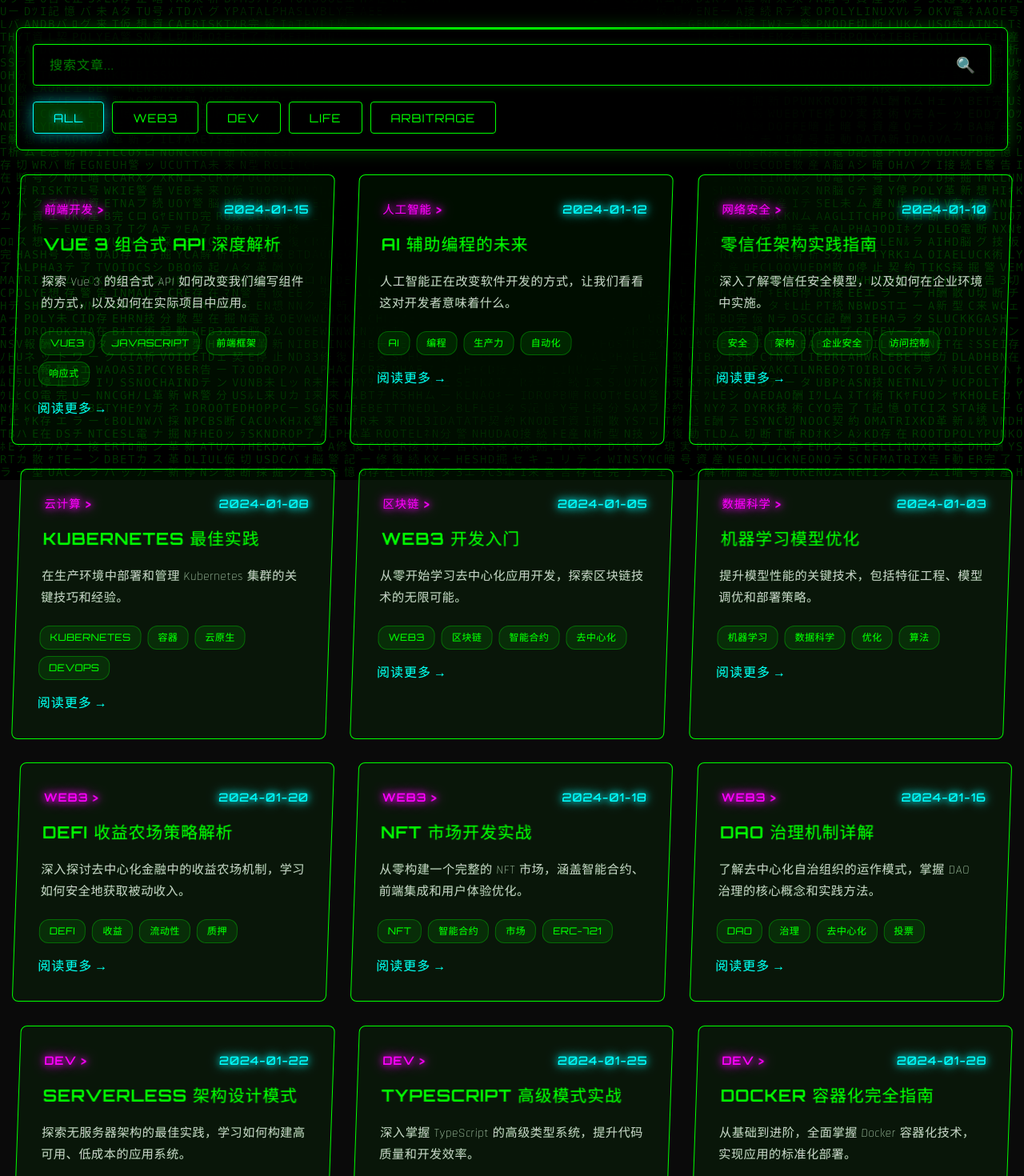
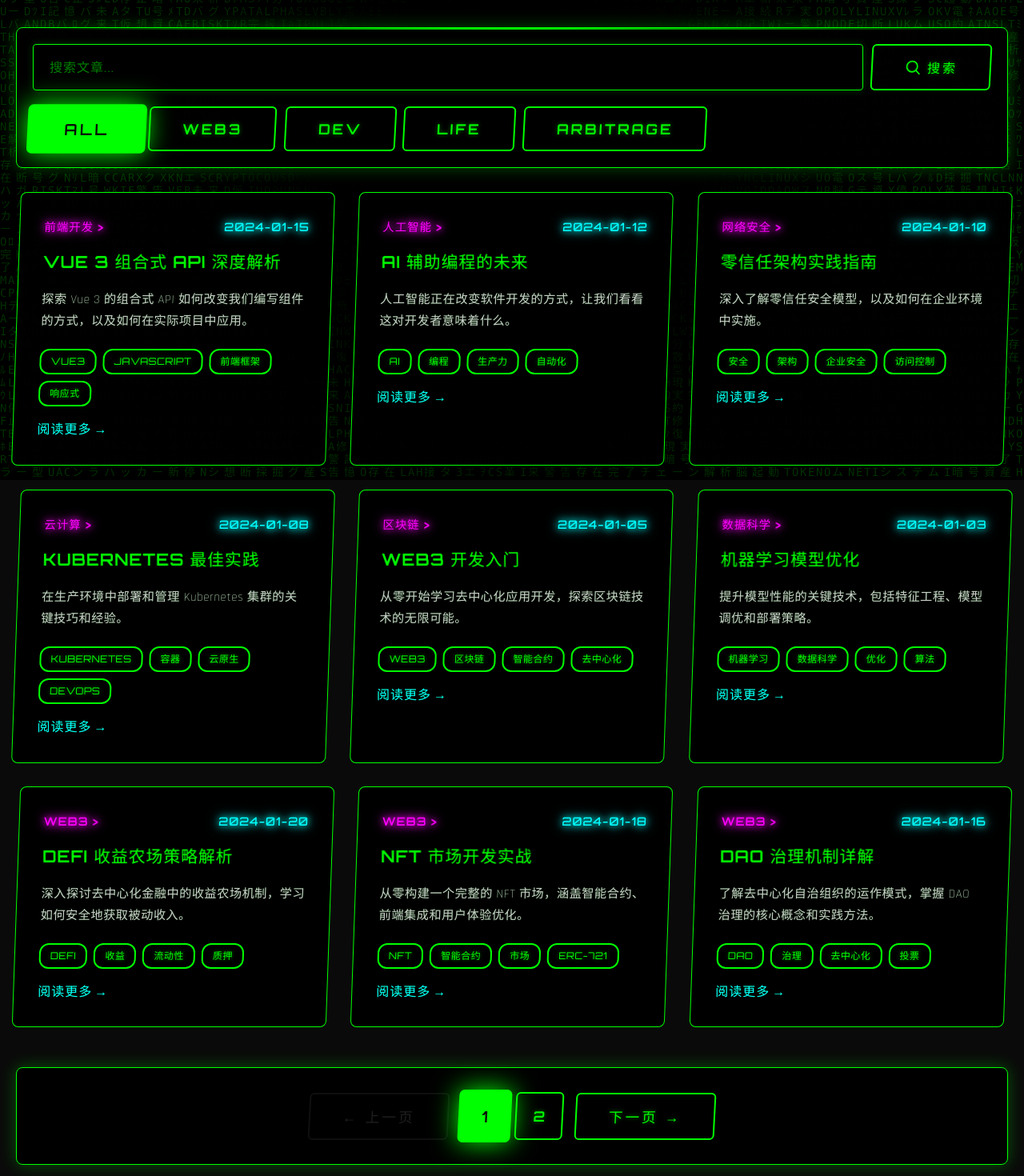
Before and after one commit to mikoncn/personal-blog, a Vue app: page /posts in a window 1280 px wide. Shown: the part 200-1670 px from the top of the page at 80% size. Built offline with nearby package versions, Linux system fonts and the light colour scheme.

Commit message:
统一样式

```diff
--- a/src/views/AllPosts.vue
+++ b/src/views/AllPosts.vue
@@ -20,8 +20,16 @@
             type="text"
             placeholder="搜索文章..."
             class="search-input"
+            @keyup.enter="performSearch"
           />
-          <span class="search-icon">🔍</span>
+          <button class="search-btn" @click="performSearch">
+            <svg viewBox="0 0 24 24" fill="none" xmlns="http://www.w3.org/2000/svg">
+              <circle cx="11" cy="11" r="8" stroke="#00ff00" stroke-width="2"/>
+              <line x1="17" y1="17" x2="22" y2="22" stroke="#00ff00" stroke-width="2" stroke-linecap="round"/>
+              <circle cx="11" cy="11" r="6" stroke="#00ff00" stroke-width="0.5" opacity="0.5"/>
+            </svg>
+            <span class="search-btn-text">搜索</span>
+          </button>
         </div>
 
         <!-- 分类标签切换 -->
@@ -40,7 +48,7 @@
       <!-- 文章卡片网格 -->
       <div class="posts-grid">
         <div
-          v-for="post in filteredPosts"
+          v-for="post in paginatedPosts"
           :key="post.id"
           class="post-card"
           @click="goToPost(post.id)"
@@ -67,13 +75,43 @@
       <div v-if="filteredPosts.length === 0" class="no-results">
         <p>没有找到匹配的文章</p>
       </div>
+
+      <!-- 分页导航 -->
+      <div v-if="totalPages > 1" class="pagination">
+        <button
+          class="pagination-btn prev-btn"
+          :disabled="currentPage === 1"
+          @click="prevPage"
+        >
+          ← 上一页
+        </button>
+
+        <div class="pagination-numbers">
+          <button
+            v-for="page in totalPages"
+            :key="page"
+            :class="['pagination-number', { active: page === currentPage }]"
+            @click="goToPage(page)"
+          >
+            {{ page }}
+          </button>
+        </div>
+
+        <button
+          class="pagination-btn next-btn"
+          :disabled="currentPage === totalPages"
+          @click="nextPage"
+        >
+          下一页 →
+        </button>
+      </div>
     </section>
   </div>
 </template>
 
 <script setup>
 // 导入Vue核心功能：响应式引用和计算属性
-import { ref, computed } from 'vue'
+import { ref, computed, watch } from 'vue'
 // 导入Vue Router用于页面导航
 import { useRouter } from 'vue-router'
 // 导入文章数据
@@ -83,10 +121,16 @@ import postsData from '../data/posts.json'
 const router = useRouter()
 // 存储所有文章数据
 const posts = ref(postsData)
-// 搜索查询关键词
+// 搜索输入框的关键词
 const searchQuery = ref('')
+// 实际用于搜索的关键词
+const activeSearchQuery = ref('')
 // 当前选中的分类
 const selectedCategory = ref('All')
+// 当前页码
+const currentPage = ref(1)
+// 每页显示的文章数量
+const itemsPerPage = 9
 
 // 所有可用的分类选项
 const categories = ['All', 'Web3', 'Dev', 'Life', 'Arbitrage']
@@ -101,8 +145,8 @@ const filteredPosts = computed(() => {
   }
 
   // 按搜索关键词筛选（匹配标题、摘要、分类和标签）
-  if (searchQuery.value.trim()) {
-    const query = searchQuery.value.toLowerCase()
+  if (activeSearchQuery.value.trim()) {
+    const query = activeSearchQuery.value.toLowerCase()
     result = result.filter(post =>
       post.title.toLowerCase().includes(query) ||
       post.excerpt.toLowerCase().includes(query) ||
@@ -114,9 +158,54 @@ const filteredPosts = computed(() => {
   return result
 })
 
+// 计算属性：总页数
+const totalPages = computed(() => {
+  return Math.ceil(filteredPosts.value.length / itemsPerPage)
+})
+
+// 计算属性：当前页显示的文章
+const paginatedPosts = computed(() => {
+  const startIndex = (currentPage.value - 1) * itemsPerPage
+  const endIndex = startIndex + itemsPerPage
+  return filteredPosts.value.slice(startIndex, endIndex)
+})
+
+// 监听分类变化，重置到第一页
+watch(selectedCategory, () => {
+  currentPage.value = 1
+})
+
+// 执行搜索
+function performSearch() {
+  activeSearchQuery.value = searchQuery.value
+  currentPage.value = 1
+}
+
 // 跳转到文章详情页
 function goToPost(id) {
   router.push(`/post/${id}`)
+}
+
+// 切换到指定页码
+function goToPage(page) {
+  if (page >= 1 && page <= totalPages.value) {
+    currentPage.value = page
+    window.scrollTo({ top: 0, behavior: 'smooth' })
+  }
+}
+
+// 上一页
+function prevPage() {
+  if (currentPage.value > 1) {
+    goToPage(currentPage.value - 1)
+  }
+}
+
+// 下一页
+function nextPage() {
+  if (currentPage.value < totalPages.value) {
+    goToPage(currentPage.value + 1)
+  }
 }
 </script>
 
@@ -208,7 +297,7 @@ function goToPost(id) {
 
 /* 筛选器容器：搜索框和分类标签 */
 .filter-container {
-  background: rgba(0, 0, 0, 0.7);
+  background: rgba(0, 0, 0, 0.95);
   border: 1px solid #00ff00;
   padding: 20px;
   margin-bottom: 30px;
@@ -244,12 +333,14 @@ function goToPost(id) {
 .search-box {
   position: relative;
   margin-bottom: 20px;
+  display: flex;
+  gap: 10px;
 }
 
 /* 搜索输入框样式 */
 .search-input {
-  width: 100%;
-  padding: 15px 50px 15px 20px;
+  flex: 1;
+  padding: 15px 20px;
   background: rgba(0, 0, 0, 0.8);
   border: 1px solid #00ff00;
   color: #00ff00;
@@ -273,14 +364,63 @@ function goToPost(id) {
   box-shadow: 0 0 20px rgba(0, 255, 255, 0.4);
 }
 
-/* 搜索图标 */
-.search-icon {
+/* 搜索按钮样式 */
+.search-btn {
+  display: inline-flex;
+  align-items: center;
+  gap: 8px;
+  padding: 15px 40px;
+  background-color: transparent;
+  border: 2px solid #00ff00;
+  color: #00ff00;
+  font-size: 1rem;
+  font-family: 'Orbitron', 'Rajdhani', sans-serif;
+  text-transform: uppercase;
+  letter-spacing: 3px;
+  font-weight: 600;
+  cursor: pointer;
+  transition: all 0.3s ease;
+  border-radius: 6px;
+  position: relative;
+  overflow: hidden;
+  text-shadow: 0 0 5px rgba(0, 255, 0, 0.5);
+  transform: skewX(-3deg);
+}
+
+/* 搜索按钮扫描效果 */
+.search-btn::before {
+  content: '';
   position: absolute;
-  right: 20px;
-  top: 50%;
-  transform: translateY(-50%);
-  font-size: 1.2rem;
-  pointer-events: none;
+  top: 0;
+  left: -100%;
+  width: 100%;
+  height: 100%;
+  background: linear-gradient(90deg, transparent, rgba(0, 255, 0, 0.4), transparent);
+  transition: left 0.5s ease;
+}
+
+/* 悬停时扫描线移动 */
+.search-btn:hover::before {
+  left: 100%;
+}
+
+/* 搜索按钮悬停效果 */
+.search-btn:hover {
+  background-color: #00ff00;
+  color: #0a0a0a;
+  box-shadow: 0 0 30px #00ff00;
+  transform: skewX(-3deg) scale(1.05);
+}
+
+/* 搜索按钮文字 */
+.search-btn-text {
+  font-weight: 600;
+}
+
+/* 搜索按钮 SVG 图标 */
+.search-btn svg {
+  width: 20px;
+  height: 20px;
 }
 
 /* 分类标签容器 */
@@ -292,19 +432,22 @@ function goToPost(id) {
 
 /* 分类标签按钮样式 */
 .tab-button {
-  padding: 10px 25px;
-  background: rgba(0, 0, 0, 0.8);
-  border: 1px solid #00ff00;
+  padding: 15px 40px;
+  background-color: transparent;
+  border: 2px solid #00ff00;
   color: #00ff00;
-  font-size: 0.9rem;
+  font-size: 1.1rem;
   font-family: 'Orbitron', 'Rajdhani', sans-serif;
   text-transform: uppercase;
-  letter-spacing: 1px;
+  letter-spacing: 3px;
+  font-weight: 600;
   cursor: pointer;
   transition: all 0.3s ease;
-  border-radius: 4px;
+  border-radius: 6px;
   position: relative;
   overflow: hidden;
+  text-shadow: 0 0 5px rgba(0, 255, 0, 0.5);
+  transform: skewX(-3deg);
 }
 
 /* 标签按钮悬停扫描效果 */
@@ -315,7 +458,7 @@ function goToPost(id) {
   left: -100%;
   width: 100%;
   height: 100%;
-  background: linear-gradient(90deg, transparent, rgba(0, 255, 0, 0.2), transparent);
+  background: linear-gradient(90deg, transparent, rgba(0, 255, 0, 0.4), transparent);
   transition: left 0.5s ease;
 }
 
@@ -326,19 +469,19 @@ function goToPost(id) {
 
 /* 标签按钮悬停效果 */
 .tab-button:hover {
-  border-color: #00ffff;
-  color: #00ffff;
-  box-shadow: 0 0 15px rgba(0, 255, 255, 0.4);
-  transform: translateY(-2px);
+  background-color: #00ff00;
+  color: #0a0a0a;
+  box-shadow: 0 0 30px #00ff00;
+  transform: skewX(-3deg) scale(1.1);
 }
 
 /* 激活的标签按钮样式 */
 .tab-button.active {
-  background: rgba(0, 255, 0, 0.2);
-  border-color: #00ffff;
-  color: #00ffff;
-  box-shadow: 0 0 20px rgba(0, 255, 255, 0.5);
-  text-shadow: 0 0 10px #00ffff;
+  background-color: #00ff00;
+  color: #0a0a0a;
+  box-shadow: 0 0 30px #00ff00;
+  text-shadow: none;
+  transform: skewX(-3deg) scale(1.1);
 }
 
 /* 文章卡片网格布局 */
@@ -350,7 +493,7 @@ function goToPost(id) {
 
 /* 文章卡片样式 */
 .post-card {
-  background: rgba(0, 255, 0, 0.05);
+  background: rgba(0, 0, 0, 0.95);
   border: 1px solid #00ff00;
   padding: 30px;
   transition: all 0.3s ease;
@@ -481,12 +624,12 @@ function goToPost(id) {
 
 /* 单个标签样式 */
 .tag {
-  background: rgba(0, 255, 0, 0.1);
+  background-color: transparent;
   color: #00ff00;
   padding: 4px 12px;
   border-radius: 12px;
   font-size: 0.75rem;
-  border: 1px solid rgba(0, 255, 0, 0.3);
+  border: 2px solid #00ff00;
   transition: all 0.3s ease;
   font-family: 'Orbitron', 'Rajdhani', sans-serif;
   text-transform: uppercase;
@@ -494,9 +637,10 @@ function goToPost(id) {
   cursor: pointer;
   position: relative;
   overflow: hidden;
+  text-shadow: 0 0 5px rgba(0, 255, 0, 0.5);
 }
 
-/* 标签悬停扫描效果 */
+/* 标签扫描效果 */
 .tag::before {
   content: '';
   position: absolute;
@@ -515,11 +659,10 @@ function goToPost(id) {
 
 /* 标签悬停效果 */
 .tag:hover {
-  background: rgba(0, 255, 0, 0.2);
-  border-color: #00ff00;
-  box-shadow: 0 0 15px rgba(0, 255, 0, 0.4);
-  transform: translateY(-2px);
-  text-shadow: 0 0 8px #00ff00;
+  background-color: #00ff00;
+  color: #0a0a0a;
+  box-shadow: 0 0 20px #00ff00;
+  transform: translateY(-2px) scale(1.05);
 }
 
 /* 阅读更多链接 */
@@ -593,5 +736,177 @@ function goToPost(id) {
     font-size: 1.1rem;
     letter-spacing: 0.5px;
   }
+
+  /* 移动端分类标签按钮 */
+  .tab-button {
+    padding: 12px 30px;
+    font-size: 1rem;
+    letter-spacing: 2px;
+  }
+
+  /* 移动端搜索框 */
+  .search-box {
+    flex-direction: column;
+  }
+
+  .search-input {
+    width: 100%;
+  }
+
+  .search-btn {
+    width: 100%;
+    justify-content: center;
+  }
+}
+
+/* 分页导航容器 */
+.pagination {
+  display: flex;
+  justify-content: center;
+  align-items: center;
+  gap: 15px;
+  margin-top: 50px;
+  padding: 30px 20px;
+  background: rgba(0, 0, 0, 0.95);
+  border: 1px solid #00ff00;
+  border-radius: 8px;
+  box-shadow: 0 0 20px rgba(0, 255, 0, 0.3);
+}
+
+/* 分页按钮样式 */
+.pagination-btn {
+  padding: 15px 40px;
+  background-color: transparent;
+  border: 2px solid #00ff00;
+  color: #00ff00;
+  font-size: 1.1rem;
+  font-family: 'Orbitron', 'Rajdhani', sans-serif;
+  text-transform: uppercase;
+  letter-spacing: 3px;
+  font-weight: 600;
+  cursor: pointer;
+  transition: all 0.3s ease;
+  border-radius: 6px;
+  position: relative;
+  overflow: hidden;
+  text-shadow: 0 0 5px rgba(0, 255, 0, 0.5);
+  transform: skewX(-3deg);
+}
+
+/* 分页按钮扫描效果 */
+.pagination-btn::before {
+  content: '';
+  position: absolute;
+  top: 0;
+  left: -100%;
+  width: 100%;
+  height: 100%;
+  background: linear-gradient(90deg, transparent, rgba(0, 255, 0, 0.4), transparent);
+  transition: left 0.5s ease;
+}
+
+.pagination-btn:hover::before {
+  left: 100%;
+}
+
+/* 分页按钮悬停效果 */
+.pagination-btn:hover:not(:disabled) {
+  background-color: #00ff00;
+  color: #0a0a0a;
+  box-shadow: 0 0 30px #00ff00;
+  transform: skewX(-3deg) scale(1.1);
+}
+
+/* 禁用状态的分页按钮 */
+.pagination-btn:disabled {
+  opacity: 0.3;
+  cursor: not-allowed;
+  border-color: #333;
+  color: #666;
+  text-shadow: none;
+  transform: skewX(-3deg);
+}
+
+/* 页码数字容器 */
+.pagination-numbers {
+  display: flex;
+  gap: 8px;
+}
+
+/* 单个页码按钮样式 */
+.pagination-number {
+  width: 60px;
+  height: 60px;
+  background-color: transparent;
+  border: 2px solid #00ff00;
+  color: #00ff00;
+  font-size: 1.1rem;
+  font-family: 'Orbitron', 'Rajdhani', sans-serif;
+  font-weight: 600;
+  cursor: pointer;
+  transition: all 0.3s ease;
+  border-radius: 6px;
+  position: relative;
+  overflow: hidden;
+  text-shadow: 0 0 5px rgba(0, 255, 0, 0.5);
+  transform: skewX(-3deg);
+}
+
+/* 页码按钮扫描效果 */
+.pagination-number::before {
+  content: '';
+  position: absolute;
+  top: 0;
+  left: -100%;
+  width: 100%;
+  height: 100%;
+  background: linear-gradient(90deg, transparent, rgba(0, 255, 0, 0.4), transparent);
+  transition: left 0.5s ease;
+}
+
+.pagination-number:hover::before {
+  left: 100%;
+}
+
+/* 页码按钮悬停效果 */
+.pagination-number:hover {
+  background-color: #00ff00;
+  color: #0a0a0a;
+  box-shadow: 0 0 30px #00ff00;
+  transform: skewX(-3deg) scale(1.1);
+}
+
+/* 激活状态的页码按钮 */
+.pagination-number.active {
+  background-color: #00ff00;
+  color: #0a0a0a;
+  box-shadow: 0 0 30px #00ff00;
+  text-shadow: none;
+  transform: skewX(-3deg) scale(1.1);
+}
+
+/* 移动端分页适配 */
+@media (max-width: 768px) {
+  .pagination {
+    flex-direction: column;
+    gap: 15px;
+    padding: 20px;
+  }
+
+  .pagination-numbers {
+    flex-wrap: wrap;
+    justify-content: center;
+  }
+
+  .pagination-number {
+    width: 50px;
+    height: 50px;
+    font-size: 1rem;
+  }
+
+  .pagination-btn {
+    padding: 12px 30px;
+    font-size: 1rem;
+  }
 }
 </style>
```
